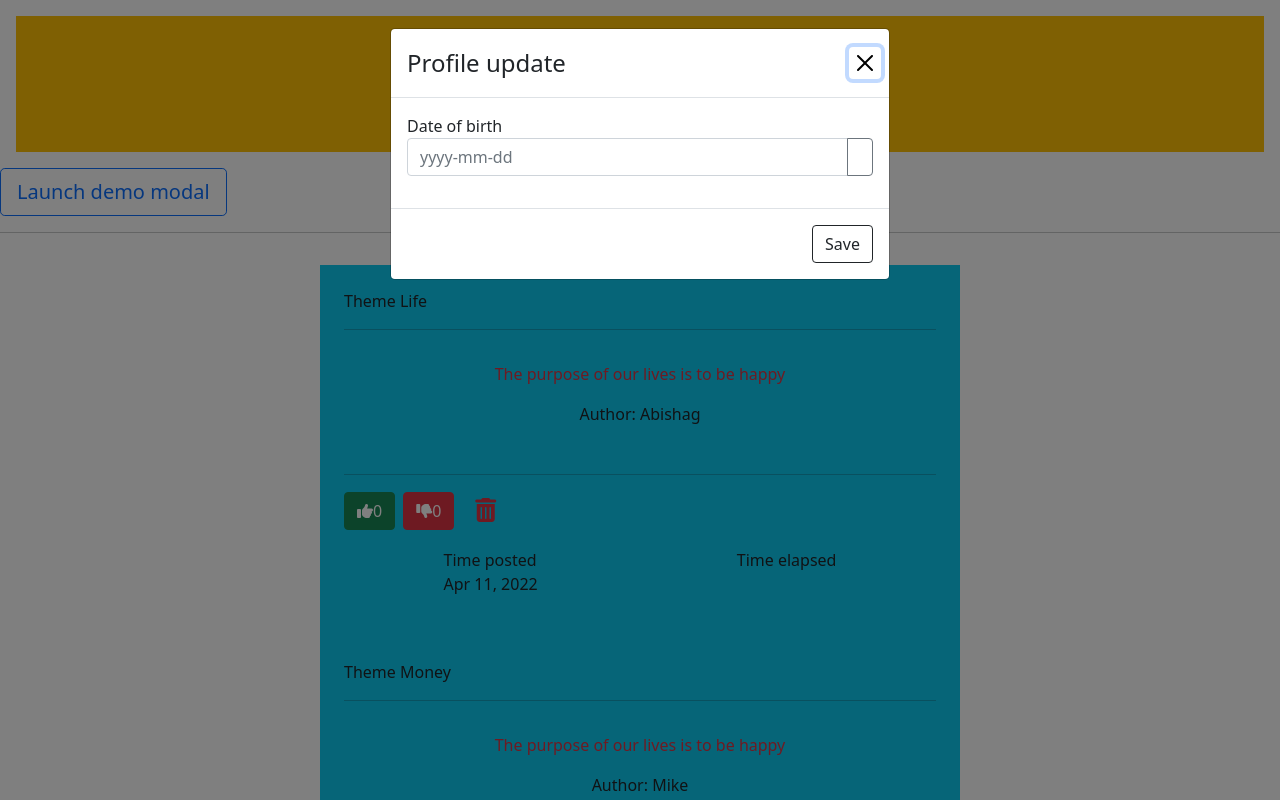
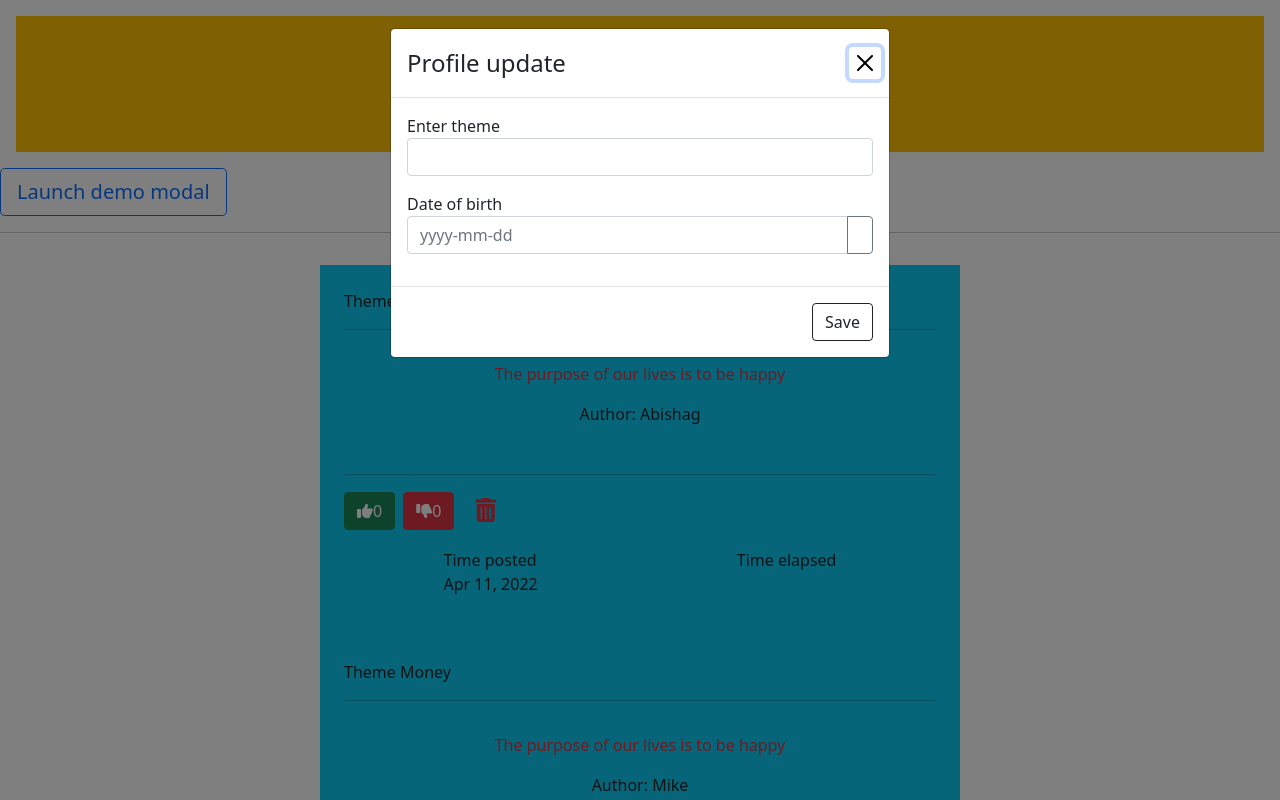
Before and after one commit to Abishag-Maitha/Quotes, an Angular app: page / in a window 1280 px wide. Both pictures are taken after a click on the button "Launch demo modal". Shown: the top 800 px of the page. Built offline with nearby package versions, Linux system fonts and the light colour scheme.

Commit message:
Add theme field

```diff
--- a/src/app/form/form.component.html
+++ b/src/app/form/form.component.html
@@ -5,6 +5,12 @@
     </div>
     <div class="modal-body">
       <form>
+        <div class="mb-3">
+          <label for="theme">Enter theme</label>
+          <div class="input-group">
+            <input id="theme" type="text" class="form-control"  name="theme">
+          </div>
+        </div>
         <div class="mb-3">
           <label for="dateOfBirth">Date of birth</label>
           <div class="input-group">
```
